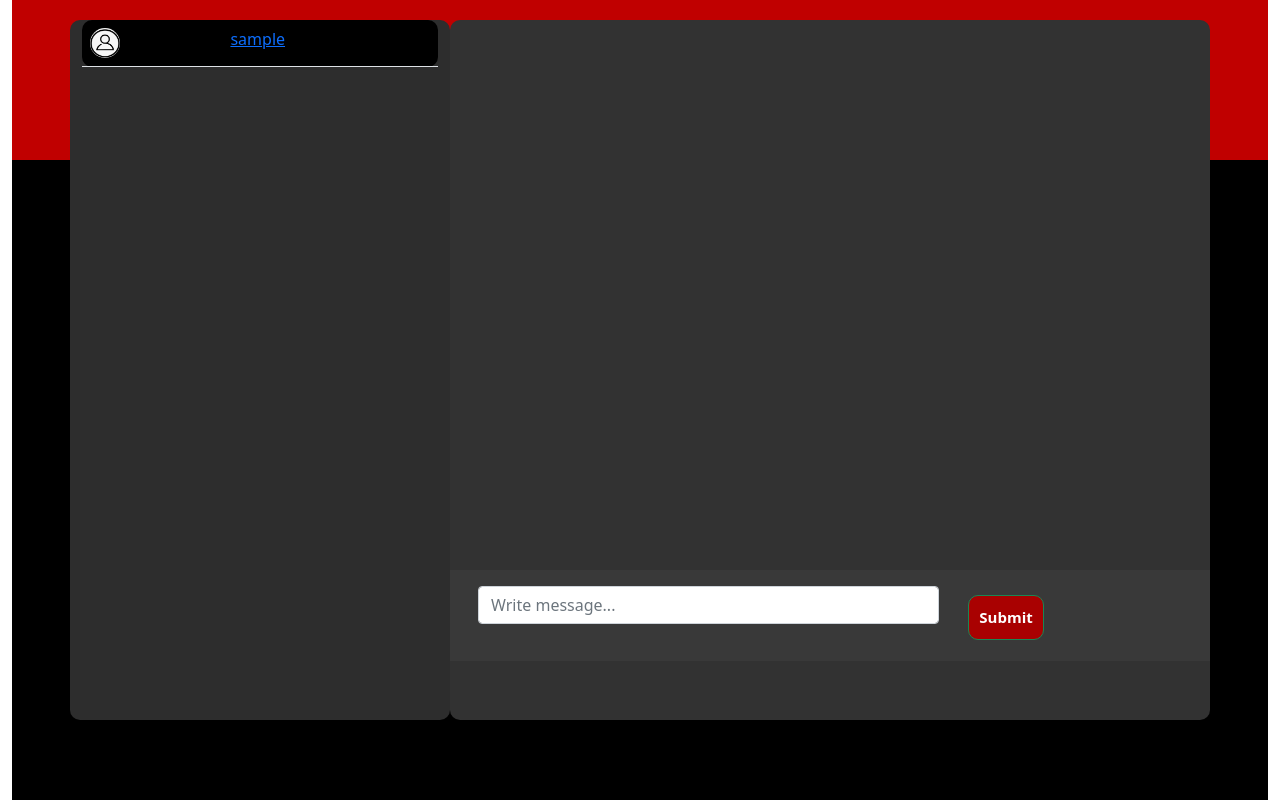
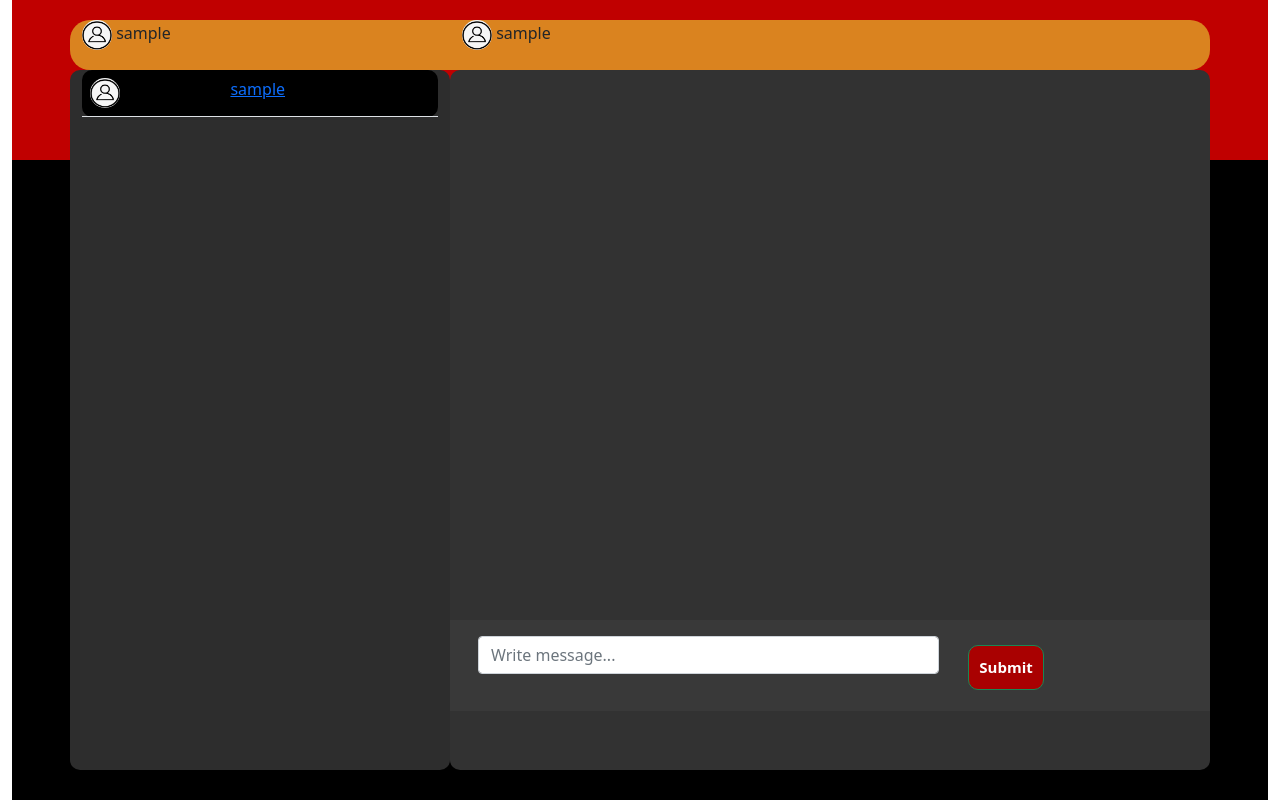
Before and after one commit to hamid-rd3/Messenger, a Django app: template templates/main_chat.html in a window 1280 px wide. Run offline with Django 3.2, Linux system fonts and the light colour scheme; the template is opened without the code that fills it: values that come from a table or form of the project are taken from there, others are empty; the visitor is signed in with stand-in values (Sample User, id 1); data comes from the database, SQL or seed files in the repository; some libraries are stand-ins or nearby versions.

Commit message:
Designing top chat UI

```diff
--- a/chat/views.py
+++ b/chat/views.py
@@ -20,4 +20,5 @@ def index(request):
 def chatPage(request):
     """Render the main_chat.html file and exclude the current user."""
     users = user.objects.exclude(username=request.user.username)
-    return render(request, "main_chat.html", context={"users": users})
+    return render(request, "main_chat.html", context={"users": users,
+                                                      "user": user_obj})
--- a/static/css/index.css
+++ b/static/css/index.css
@@ -75,3 +75,10 @@
     padding: 10px;
     margin: 5px;
 }
+
+.chat-top {
+    background-color: #da831f;
+    min-height: 50px;
+    border-radius: 20px;
+
+  }
--- a/templates/index.html
+++ b/templates/index.html
@@ -27,7 +27,7 @@
                                 <td><img src="{% static 'assets/dp-icon.png' %}" width="30" height="30" alt=""
                                         class="profile-image rounded-circle">
                                 </td>
-                                <td><a href="">{{user.username}}</a></td>
+                                <td><a href="{% url 'chat' username=user.username %}">{{user.username}}</a></td>
                             </tr>
                             {% endfor %}
                         </tbody>
--- a/templates/main_chat.html
+++ b/templates/main_chat.html
@@ -16,16 +16,19 @@
     </div>
 
     <div class="container front-container1">
-        <!-- <div class="row chat-top">
+        <div class="row chat-top">
             <div class="col-sm-4 border-right border-secondary">
                 <img src="{% static 'assets/dp-icon.png' %}" width="30" height="30"
                     class="profile-image rounded-circle">
                 <span class="ml-2">{{request.user.username}}</span>
             </div>
 
-
-
-        </div> -->
+            <div class="col-sm-8">
+                <img src="{% static 'assets/dp-icon.png' %}" width="30" height="30" alt=""
+                    class="profile-image rounded-circle">
+                <span class="ml-2">{{user.username}}</span>
+            </div>
+        </div>
 
 
 
@@ -39,7 +42,7 @@
                                 <td><img src="{% static 'assets/dp-icon.png' %}" width="30" height="30"
                                         class="profile-image rounded-circle">
                                 </td>
-                                <td><a href="">{{user.username}}</a></td>
+                                <td><a href="{% url 'chat' username=user.username %}">{{user.username}}</a></td>
                             </tr>
                             {% endfor %}
                         </tbody>
```
